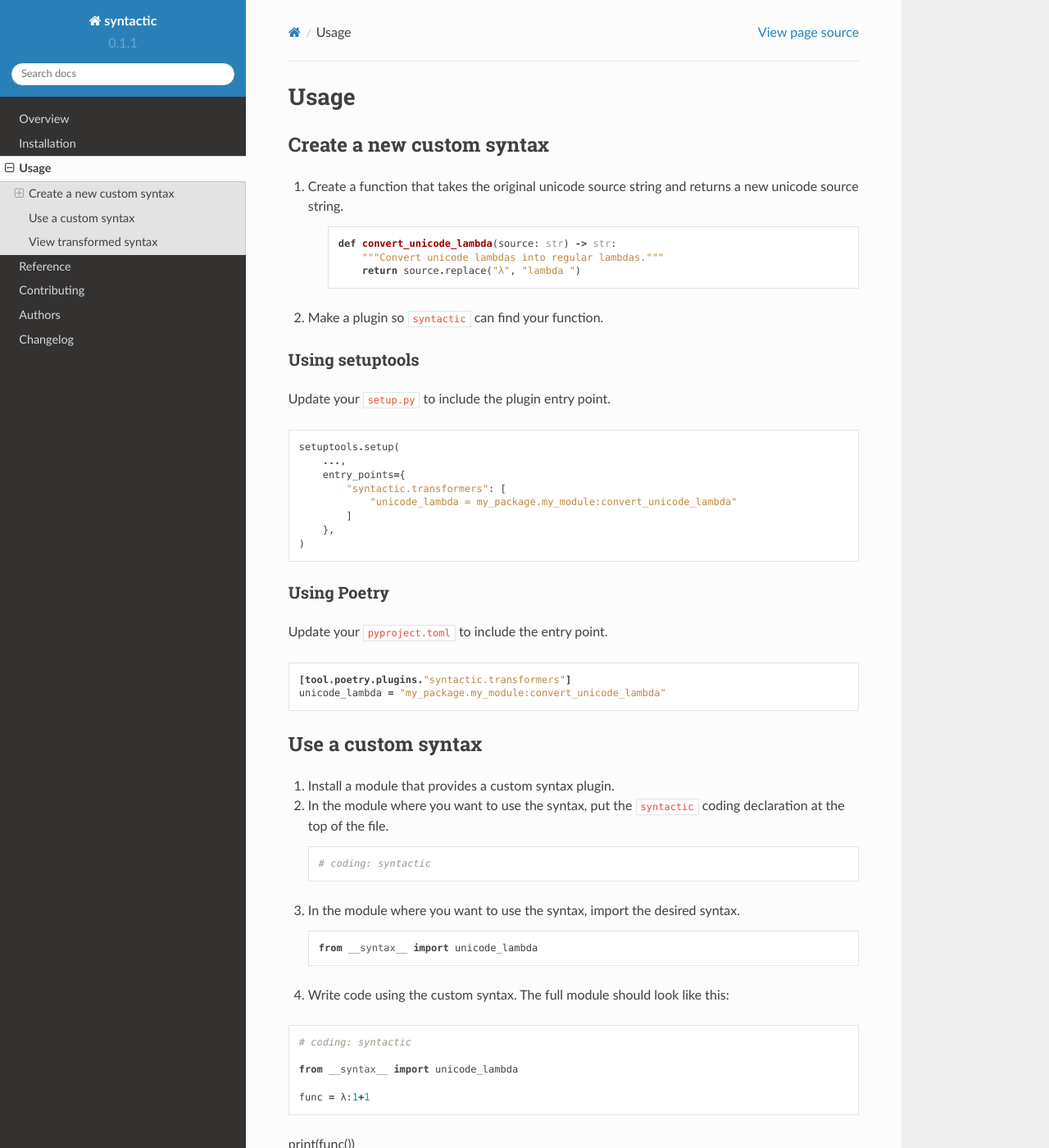
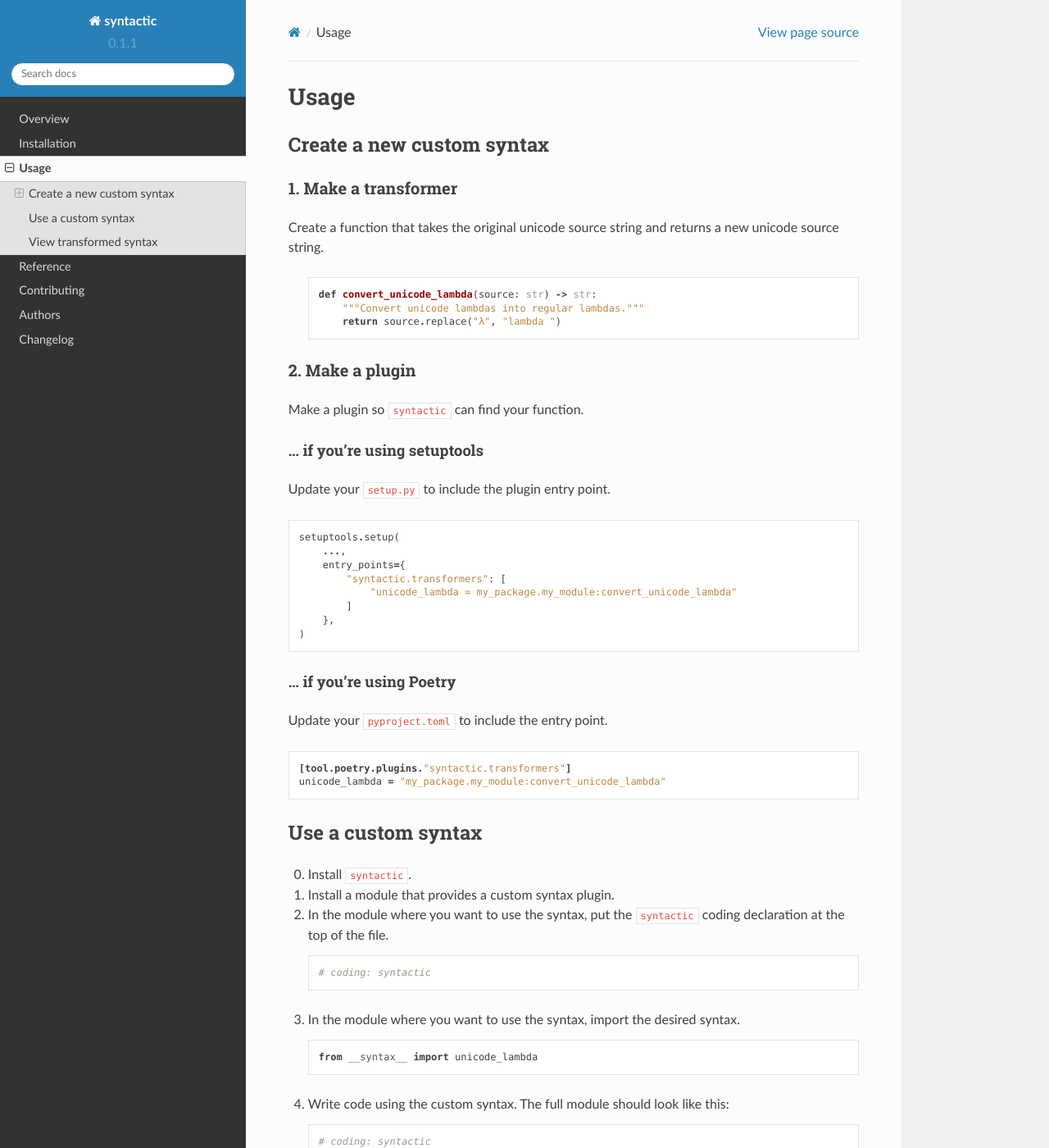
Before and after one commit to metatooling/syntactic, a Sphinx documentation site: the page built from docs/usage.rst, in a window 1280 px wide and 1400 px high. Shown: the whole window at 82% size. Built offline with Sphinx 7.4.7 and the Read the Docs theme 2.0.0, drawn with Linux system fonts in a browser that asks for light colours; some of the changed text lies outside the part shown.

Commit message:
Update usage doc

```diff
--- a/docs/usage.rst
+++ b/docs/usage.rst
@@ -7,7 +7,11 @@ Create a new custom syntax
 ==============================
 
 
-1. Create a function that takes the original unicode source string and returns a new unicode source string.
+1. Make a transformer
+--------------------------
+
+Create a function that takes the original unicode source string and returns a new unicode source string.
+
 
     .. code-block:: python
 
@@ -16,12 +20,15 @@ Create a new custom syntax
             return source.replace("λ", "lambda ")
 
 
-2. Make a plugin so ``syntactic`` can find your function.
+2. Make a plugin
+------------------------
 
 
+Make a plugin so ``syntactic`` can find your function.
 
-Using setuptools
-----------------
+
+... if you're using setuptools
+~~~~~~~~~~~~~~~~~~~~~~~~~~~~~~~~~~~~
 
 Update your ``setup.py`` to include the plugin entry point.
 
@@ -38,8 +45,8 @@ Update your ``setup.py`` to include the plugin entry point.
 
 
 
-Using Poetry
--------------
+... if you're using Poetry
+~~~~~~~~~~~~~~~~~~~~~~~~~~~~~~~
 
 Update your ``pyproject.toml`` to include the entry point.
 
@@ -53,6 +60,8 @@ Update your ``pyproject.toml`` to include the entry point.
 
 Use a custom syntax
 ===============================
+
+0. Install ``syntactic``.
 
 1. Install a module that provides a custom syntax plugin.
 
@@ -72,18 +81,15 @@ Use a custom syntax
        from __syntax__ import unicode_lambda
 
 
-4. Write code using the custom syntax. The full module should look like this:
-
-.. code-block::
+4. Write code using the custom syntax. The full module should look like this: ::
 
     # coding: syntactic
 
     from __syntax__ import unicode_lambda
 
-    func = λ:1+1
+    add_one = λx: x+1
 
-
-print(func())
+    print(add_one(1))
 
 
 5. Run the module using the python environment where syntactic is installed. The output should be: ::
```
